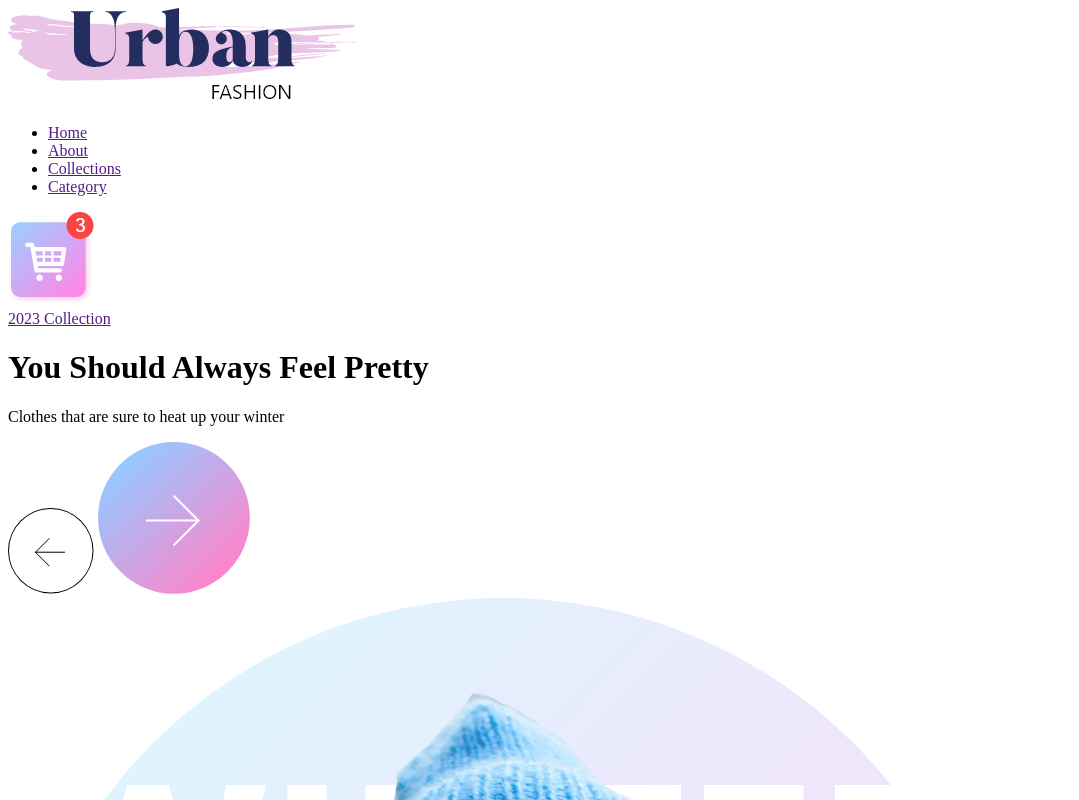
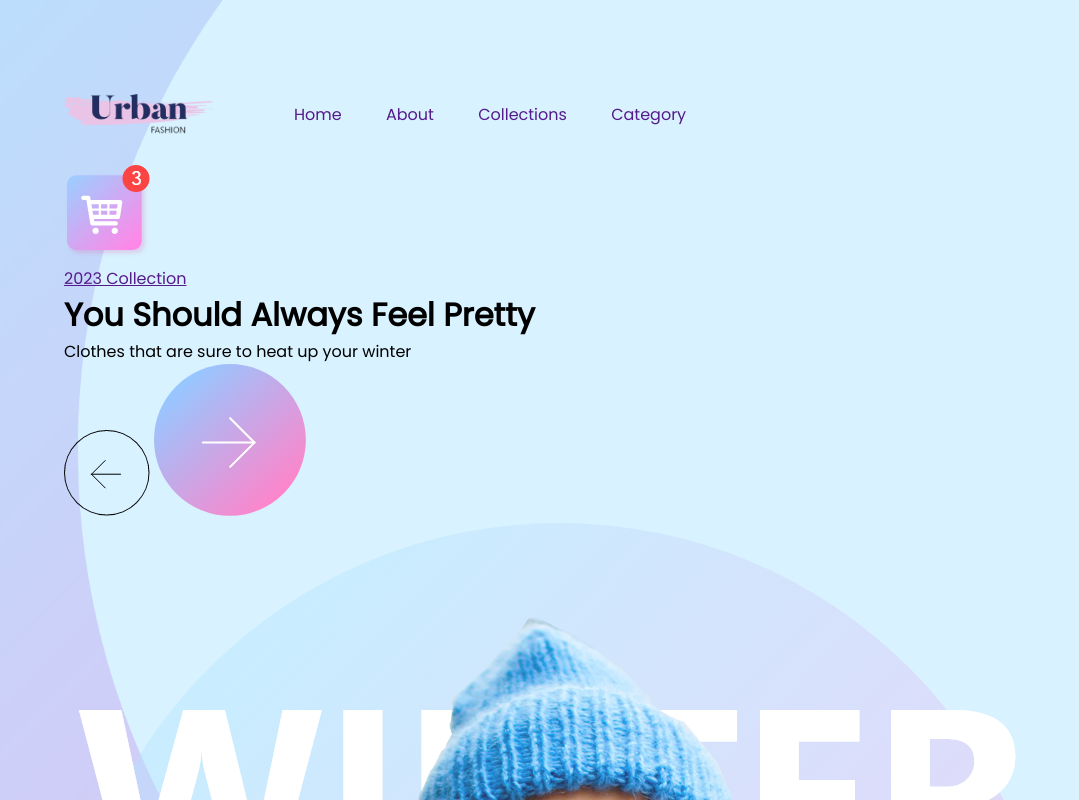
Before and after one commit to afabor/skills-city-webpage, a plain HTML site: page index.html in a window 1280 px wide. Shown: the top 800 px of the page, without its empty margins (0-1079 px from the left). Drawn offline with Linux system fonts and the light colour scheme.

Commit message:
container set

```diff
--- a/index.html
+++ b/index.html
@@ -9,15 +9,15 @@
   <body>
     <div class="container">
       <div class="nav-bar">
-        <img src="images/logo.png" alt="Company Logo" />
-        <div class="nav-items">
+        <img src="images/logo.png" class="logo" alt="Company Logo" />
+        <nav class="nav-items">
           <ul>
             <li><a href="">Home</a></li>
             <li><a href="">About</a></li>
             <li><a href="">Collections</a></li>
             <li><a href="">Category</a></li>
           </ul>
-        </div>
+        </nav>
       </div>
       <div class="cart-image">
         <img src="images/cart.png" alt="cart" />
--- a/styles.css
+++ b/styles.css
@@ -0,0 +1,44 @@
+@import url("https://fonts.googleapis.com/css2?family=Poppins&display=swap");
+
+* {
+  margin: 0;
+  padding: 0;
+  font-family: Poppins, sans-serif;
+}
+
+.container {
+  background-image: url(images/background.png);
+  width: 100%;
+  height: 100vh;
+  background-position: center;
+  background-size: cover;
+  padding: 5%;
+  margin: 0;
+  box-sizing: border-box;
+}
+
+.nav-bar {
+  display: flex;
+  align-items: center;
+  margin: auto;
+  width: 100%;
+  height: 15%;
+}
+
+.logo {
+  width: 150px;
+}
+
+nav {
+  padding: 60px;
+}
+
+nav ul li {
+  display: inline-block;
+  list-style: none;
+  margin: 20px;
+}
+
+nav ul li a {
+  text-decoration: none;
+}
```
